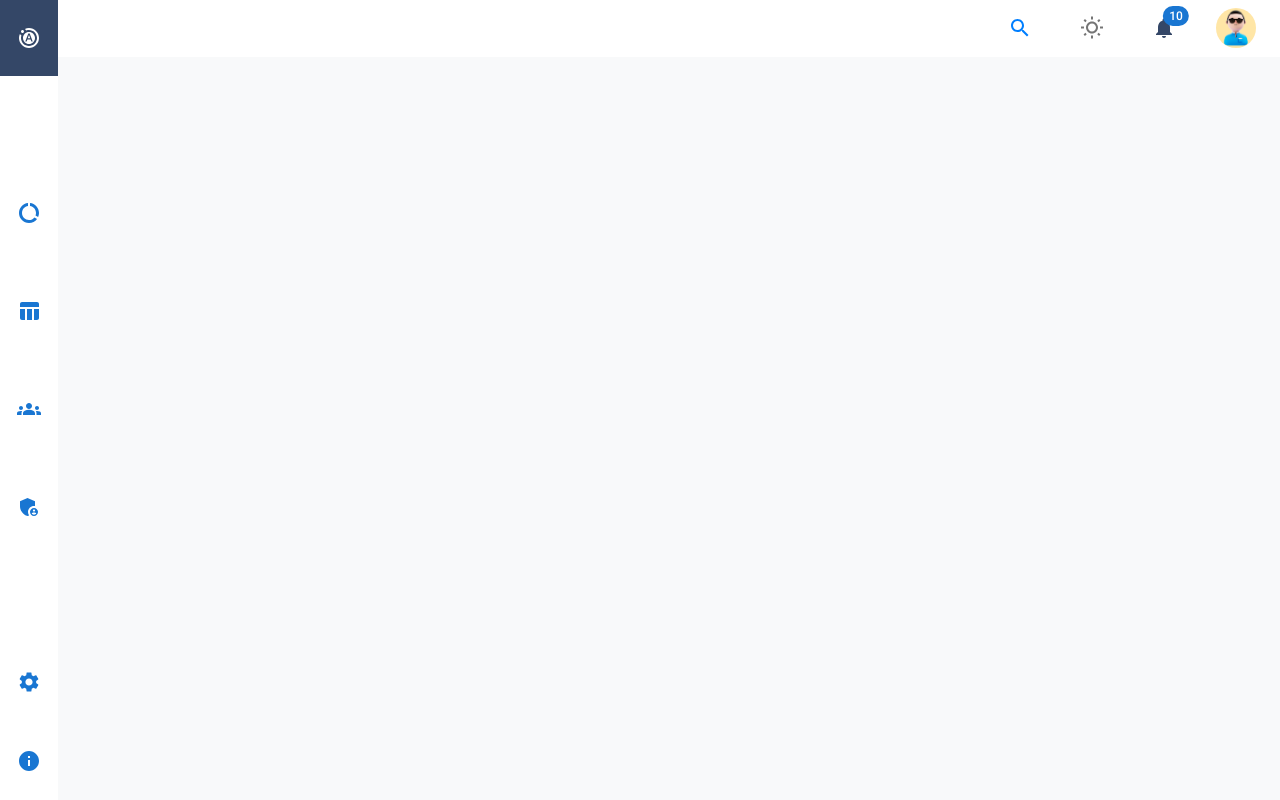
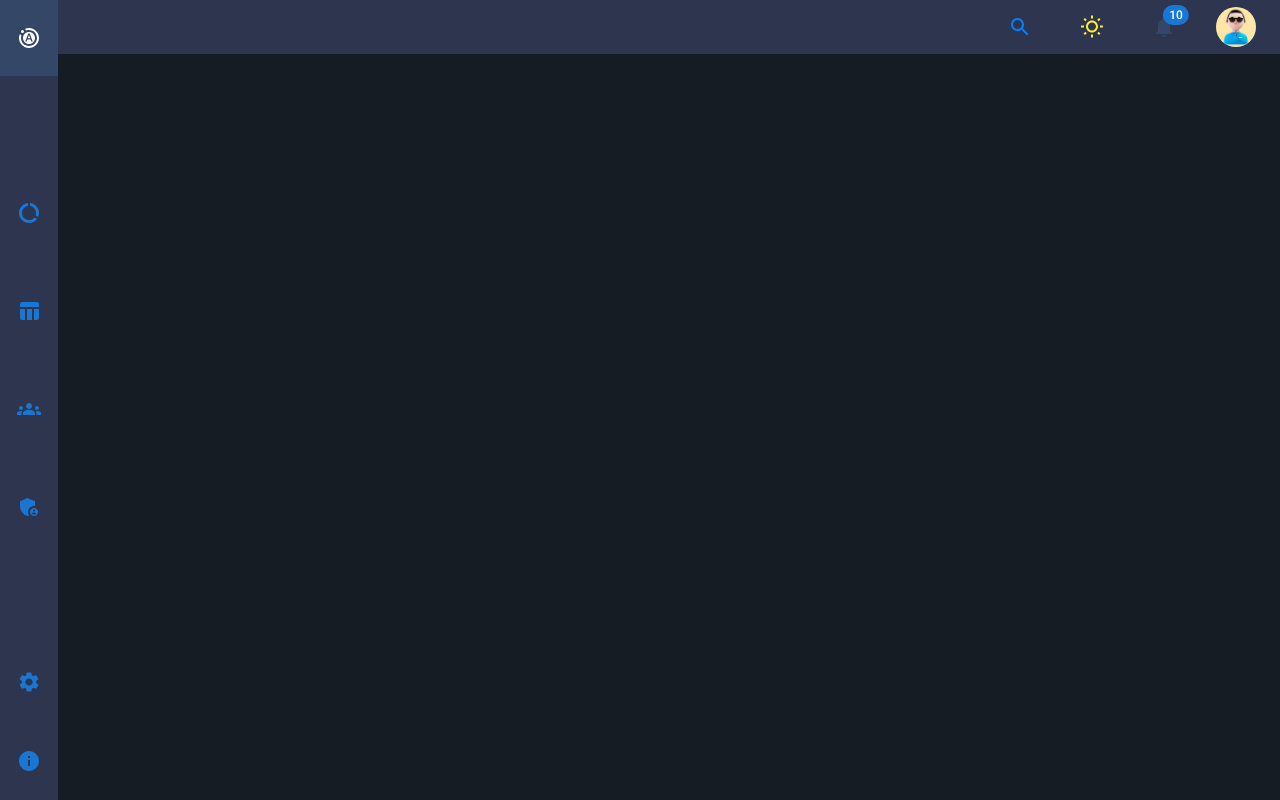
Before and after one commit to techcoders-akp/Data-automation-UI, a React (Create React App) app: page / in a window 1280 px wide. Built offline with nearby package versions, Linux system fonts and the light colour scheme.

Commit message:
Implemented Dark mode feature for the application

```diff
--- a/src/App.js
+++ b/src/App.js
@@ -9,9 +9,9 @@ const App = () => {
 const [toggleMode, settoggleMode] = React.useState(true)
   return (
     <>
-      <ThemeProvider theme={toggleMode ? themeLight : themeDark}>
+      <ThemeProvider theme={!toggleMode ? themeLight : themeDark}>
       <CssBaseline />
-      <UIRenderer/>
+      <UIRenderer handleMode={settoggleMode} mode={toggleMode}/>
       </ThemeProvider>
     </>
   )
--- a/src/Internals/Themes.js
+++ b/src/Internals/Themes.js
@@ -6,10 +6,12 @@ const themeLight = createTheme({
       default: "#f8f9fa",
       white :"#ffff",
       darkBlue:"rgb(52, 71, 103)",
-      onHover:'#1976d21c'
+      onHover:'#1976d21c',
+      tempWhite:'#ffff'
     },
     buttons:{
-      primary:'#007fff'
+      primary:'#007fff',
+      yellow:"#ffeb3b",
     },
   }
   });
@@ -17,11 +19,16 @@ const themeLight = createTheme({
   const themeDark = createTheme({
     palette: {
       background: {
-        default: "#007fff"
+        default: "#161C24",
+        white :"#2d364e",
+        darkBlue:"rgb(52, 71, 103)",
+        onHover:'#1976d21c' ,
+        tempWhite:'#ffff'
       },
-      text: {
-        primary: "#ffffff"
-      }
+      buttons:{
+        primary:'#007fff',
+        yellow:"#ffeb3b",
+      },
     }
   });
 
--- a/src/app/Components/Header/HeaderIndex.jsx
+++ b/src/app/Components/Header/HeaderIndex.jsx
@@ -13,14 +13,17 @@ import TextField from '@mui/material/TextField';
 
 import Avatarsrc from '../../Icons/Avatar.jpg';
 
-const HeaderIndex = () => {
+const HeaderIndex = (props) => {
+  const {handleMode , mode} = props ;
   const classes = HeaderStyles();
 
-  const [toggleMode, settoggleMode] = React.useState(true);
   const [toggleSearch, settoggleSearch] = React.useState(false)
 
-  const handleMode = () => {
-    toggleMode ? settoggleMode(false) : settoggleMode(true);
+  const handleDarkMode = () => {
+    if(mode)
+    handleMode(false);
+    else
+    handleMode(true)
   };
 
   React.useEffect(() => {
@@ -60,8 +63,8 @@ const HeaderIndex = () => {
            {!toggleSearch ? <SearchIcon  className={classes.Icons}/> : <ClearIcon className={classes.Icons}/> }
           </IconButton>
 
-          <IconButton onClick={handleMode}>
-            {toggleMode ? <WbSunnyOutlinedIcon  /> : <DarkModeIcon />}
+          <IconButton onClick={handleDarkMode}>
+            {mode ? <WbSunnyOutlinedIcon className={classes.sun} /> : <DarkModeIcon className={classes.moon}/>}
           </IconButton>
 
           <IconButton>
--- a/src/app/Components/Header/styles.js
+++ b/src/app/Components/Header/styles.js
@@ -9,7 +9,7 @@ export const HeaderStyles = makeStyles( theme  => ({
         backgroundColor:theme.palette.background.white,
         display:'flex',
         justifyContent:'flex-end',
-        minHeight:'3.55rem',
+        minHeight:'3.395rem',
     },
     flexEndDiv:{
         maxWidth:'30%',
@@ -32,5 +32,11 @@ export const HeaderStyles = makeStyles( theme  => ({
     },
     notificationIcon:{
         color:theme.palette.background.darkBlue,
-    }
+    },
+    moon:{
+        color:theme.palette.buttons.primary
+    },
+    sun:{
+        color:theme.palette.buttons.yellow,
+    },
 }));
--- a/src/app/Components/UI WINDOW/UIRenderer.jsx
+++ b/src/app/Components/UI WINDOW/UIRenderer.jsx
@@ -1,11 +1,12 @@
 import SideNavbar from '../sideNav/SideNavbar'
 import HeaderIndex from '../Header/HeaderIndex'
 
-const UIRenderer = () => {
+const UIRenderer = (props) => {
+  const {handleMode , mode} = props ;
   return (
   <>
   <SideNavbar/>
-  <HeaderIndex/>
+  <HeaderIndex handleMode={handleMode} mode={mode}/>
   </>
 
   )
--- a/src/app/Components/sideNav/styles.js
+++ b/src/app/Components/sideNav/styles.js
@@ -44,6 +44,6 @@ export const sideNavBarStyles = makeStyles( theme  => ({
 
   },
   brandLogo:{
-    color:theme.palette.background.white
+    color:theme.palette.background.tempWhite
   },
 }));
```
